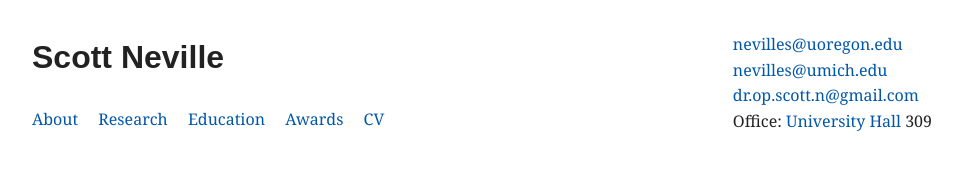
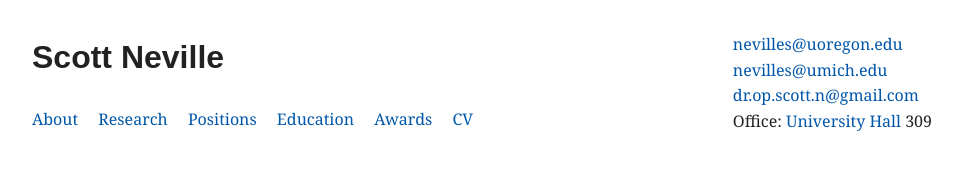
Before and after one commit to DrScottN/DrScottN.github.io, a plain HTML site: page index.html in a window 1280 px wide. Shown: the top 179 px of the page, without its empty margins (158-1121 px from the left). Drawn offline with Linux system fonts and the light colour scheme.

Commit message:
updates, including cv

```diff
--- a/index.html
+++ b/index.html
@@ -47,6 +47,7 @@
   <div style="width:70%"><nav>
     <a href="#about">About</a>
     <a href="#research">Research</a>
+    <a href="#positions">Positions</a>
     <a href="#education">Education</a>
     <a href="#awards">Awards</a>
     <a href="files/cv.pdf">CV</a>
@@ -260,7 +261,7 @@
     </div></div></div>
     </details>
 </section>
-<section id="Positions">
+<section id="positions">
 <h2>Positions</h2>
 <ul>
 <li>RTG Postdoc, 2026-2027, <a href="https://naturalsciences.uoregon.edu/mathematics">University of Oregon</a>, mentored by Patricia Hersh</li>
```
Also changed, not shown: 1 other file.
